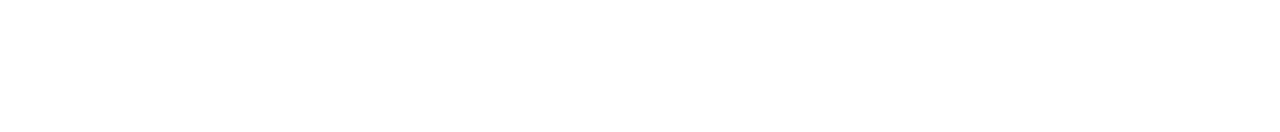
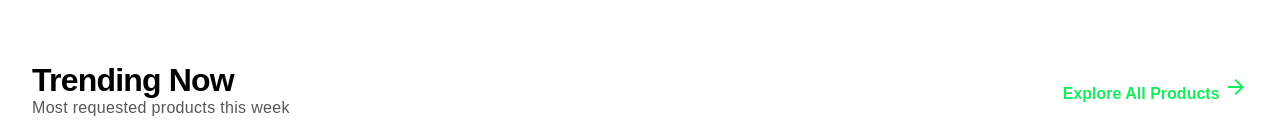
Before and after one commit to Malekio/marketplace, a Next.js app in the folder marketplace/: page / in a window 1280 px wide. Shown: the part 665-797 px from the top of the page. Built offline with nearby package versions, Linux system fonts and the light colour scheme.

Commit message:
add complete trending-header div

```diff
--- a/marketplace/app/HomePage.css
+++ b/marketplace/app/HomePage.css
@@ -140,3 +140,31 @@ main {
 .secondary-btn:hover {
     background-color: rgba(255, 255, 255, 0.2);
 }
+
+/* Trending Products  */
+
+.trending-header {
+    display: flex;
+    align-items: flex-end;
+    justify-content: space-between;
+    margin-left: 2rem;
+}
+
+.trending-header h3 {
+    font-size: 2rem;
+    font-weight: 700;
+    letter-spacing: -0.025em;
+}
+
+.trending-header p {
+    color: rgb(87, 86, 86);
+    font-weight: 500;
+    letter-spacing: 0.02em;
+}
+
+.view-all {
+    color: #13ec5b;
+    font-weight: 700;
+    margin: auto;
+    margin-right: 2rem;
+}
--- a/marketplace/app/page.js
+++ b/marketplace/app/page.js
@@ -53,6 +53,18 @@ export default function HomePage() {
           </div>
         </div>
       </section>
+
+      <section className='trending-products'>
+        <div className="trending-header">
+          <div>
+            <h3>Trending Now</h3>
+            <p>Most requested products this week</p>
+          </div>
+          <a href="" className='view-all'>
+            Explore All Products <span className='material-symbols-outlined'>arrow_forward</span>
+          </a>
+        </div>
+      </section>
     </main>
   );
 }
```
Also changed, not shown: marketplace/app/components/ProductCard.js (added, +12 -0 lines), marketplace/app/components/ProductCard.css (added).
